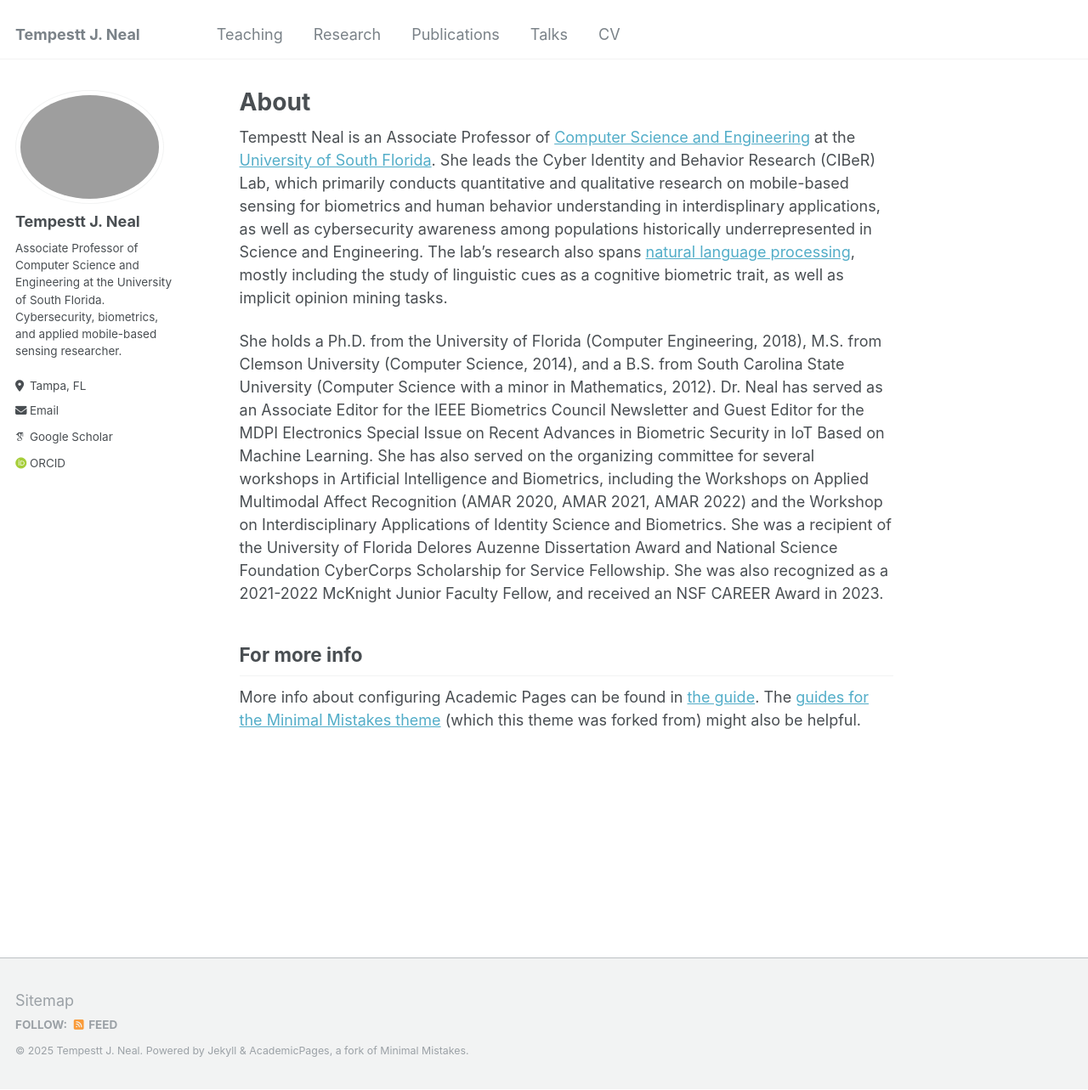
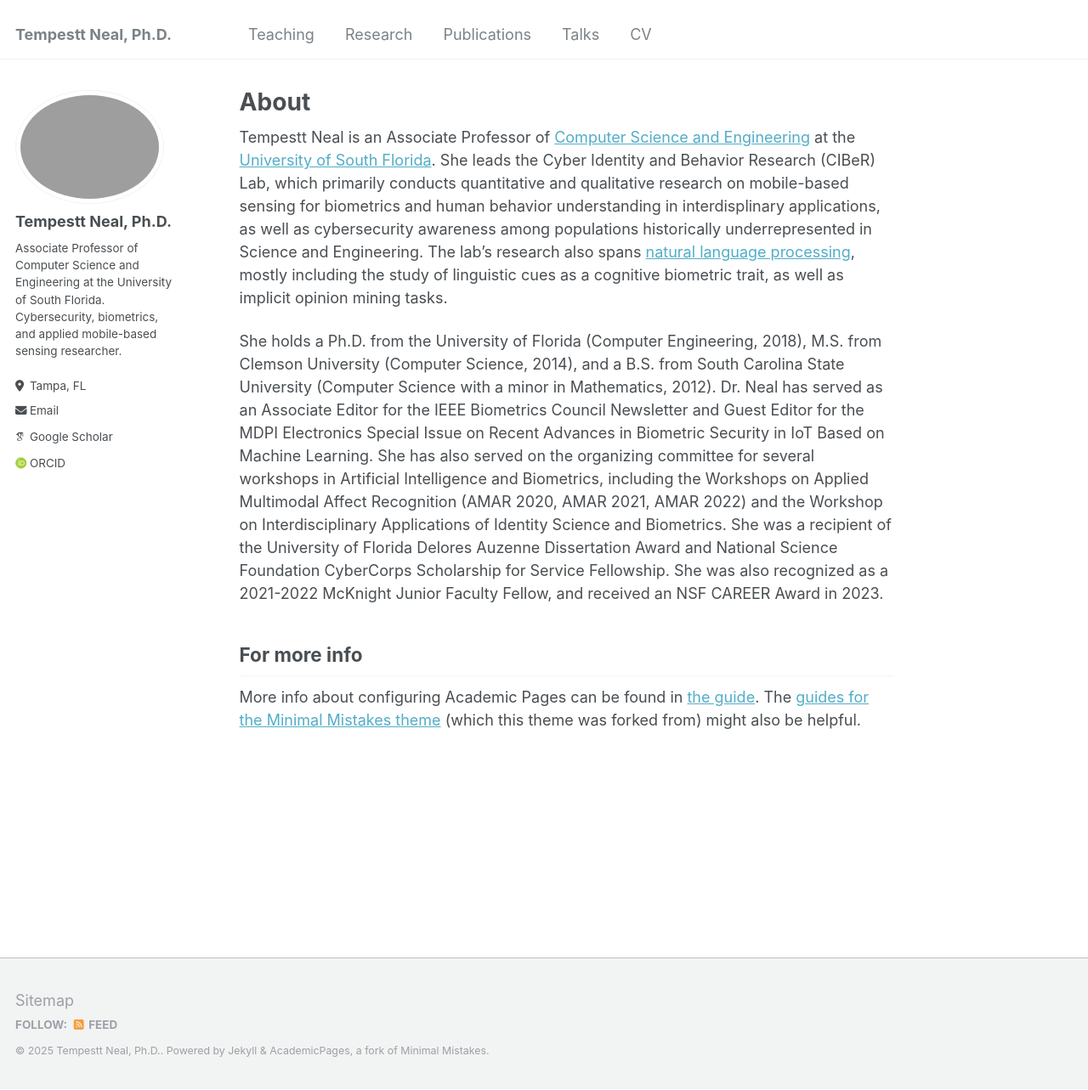
Before and after one commit to tempestt-neal/home, a Jekyll site: the page built from _pages/about.md, in a window 1280 px wide and 1283 px high. Shown: the whole window at 85% size. Built offline with Jekyll 4.4.1, drawn with Linux system fonts in a browser that asks for light colours; some web fonts are replaced.

```diff
--- a/_config.yml
+++ b/_config.yml
@@ -8,9 +8,9 @@
 
 # Basic Site Settings
 locale                   : "en-US"
-title                    : "Tempestt J. Neal"
+title                    : "Tempestt Neal, Ph.D."
 title_separator          : " - "
-name                     : &name "Tempestt J. Neal"
+name                     : &name "Tempestt Neal, Ph.D."
 description              : &description "personal description"
 url                      : "https://tempestt-neal.github.io" # the base hostname & protocol for your site e.g. "https://mmistakes.github.io"
 baseurl                  : "/home" # the subpath of your site, e.g. "/blog"
@@ -22,7 +22,7 @@ repository               : "tempestt-neal/home"
 author:
   # Biographic information
   avatar           : "profile.png"
-  name             : "Tempestt J. Neal"
+  name             : "Tempestt Neal, Ph.D."
   pronouns         : # "she/her"
   bio              : "Associate Professor of Computer Science and Engineering at the University of South Florida. Cybersecurity, biometrics, and applied mobile-based sensing researcher."
   location         : "Tampa, FL"
```
